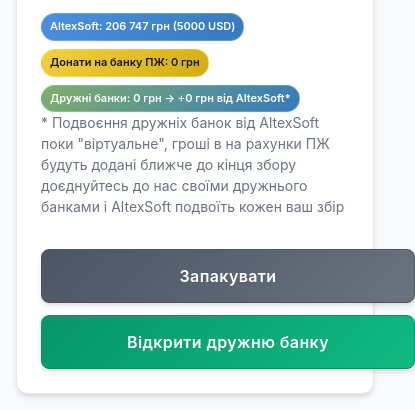
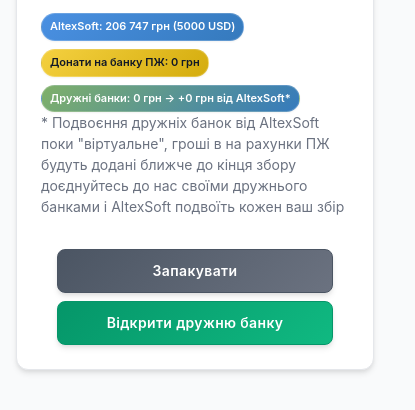
Before and after one commit to Vitalii-Barkatov/packthecrew, a plain HTML site: page index.html in a window 390 px wide. Shown: the part 589-999 px from the top of the page, 415 px wide, since content can reach past the window. After the commit the page ends 975 px from the top, so only its background shows below. Drawn offline with nearby package versions, Linux system fonts and the light colour scheme.

Commit message:
Fix mobile button overlapping issues
- Improve mobile button layout for better display on Pixel phones
- Add proper breakpoints at 768px and 480px for different screen sizes
- Ensure buttons stack vertically with proper spacing on mobile
- Add box-sizing border-box to prevent overflow
- Increase touch target size to 44px minimum for better usability
- Add container padding to prevent edge-to-edge button display
- Fix button margins and spacing for small screens

```diff
--- a/index.html
+++ b/index.html
@@ -3,7 +3,7 @@
   <head>
     <meta charset="utf-8" />
     <meta name="viewport" content="width=device-width,initial-scale=1" />
-    <title>Прогрес збору — Варіант C</title>
+    <title>Прогрес збору — Запакуй Екіпаж разом з Повернись Живим і AltexSoft</title>
     <meta name="description" content="Трекер прогресу збору коштів для української армії" />
     <link rel="icon" type="image/x-icon" href="favicon.ico">
 
@@ -282,7 +282,7 @@
                   * Подвоєння дружніх банок від AltexSoft поки "віртуальне", гроші в на рахунки ПЖ будуть додані ближче до кінця збору
                   доєднуйтесь до нас своїми дружнього банками і AltexSoft подвоїть кожен ваш збіp
                                </p>
-                    <div style={{marginTop: 32, textAlign: "center"}}>
+                    <div style={{marginTop: 32, textAlign: "center", padding: "0 16px"}}>
                       <a
                         href="https://send.monobank.ua/jar/LZ1YF93qx"
                         target="_blank"
--- a/styles.css
+++ b/styles.css
@@ -264,7 +264,7 @@
 }
 
 /* Mobile Button Layout */
-@media (max-width: 640px) {
+@media (max-width: 768px) {
   .donate-btn,
   .friendly-jar-btn {
     display: block !important;
@@ -272,10 +272,21 @@
     margin-left: 0 !important;
     margin-bottom: var(--space-3) !important;
     text-align: center !important;
+    box-sizing: border-box !important;
   }
 
   .friendly-jar-btn:last-child {
     margin-bottom: 0 !important;
+  }
+}
+
+/* Extra small mobile devices */
+@media (max-width: 480px) {
+  .donate-btn,
+  .friendly-jar-btn {
+    padding: var(--space-3) var(--space-4) !important;
+    font-size: var(--text-sm) !important;
+    margin-bottom: var(--space-2) !important;
   }
 }
 
@@ -346,6 +357,19 @@
 
   .loading-text {
     width: 70%;
+  }
+
+  /* Ensure buttons don't overlap on small screens */
+  .donate-btn,
+  .friendly-jar-btn {
+    min-height: 44px !important; /* Touch target size */
+    display: block !important;
+    width: 100% !important;
+    margin: 0 0 var(--space-2) 0 !important;
+  }
+
+  .friendly-jar-btn:last-child {
+    margin-bottom: 0 !important;
   }
 }
 
```
